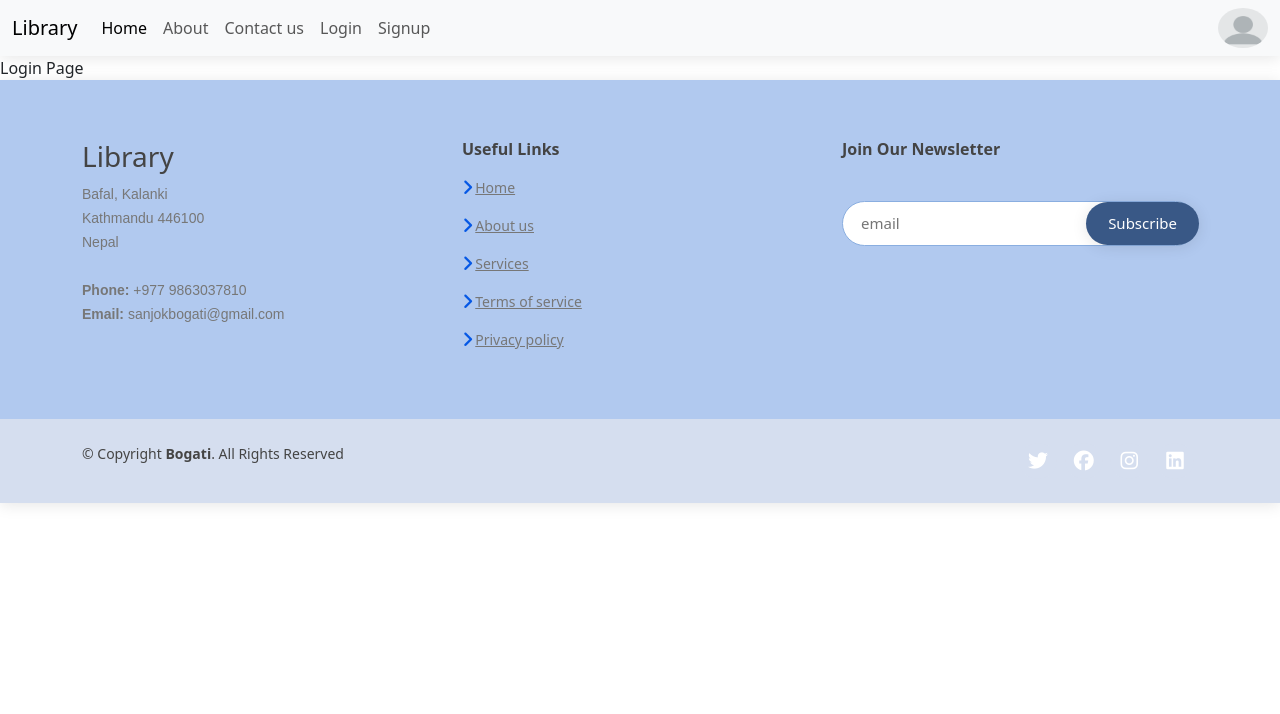
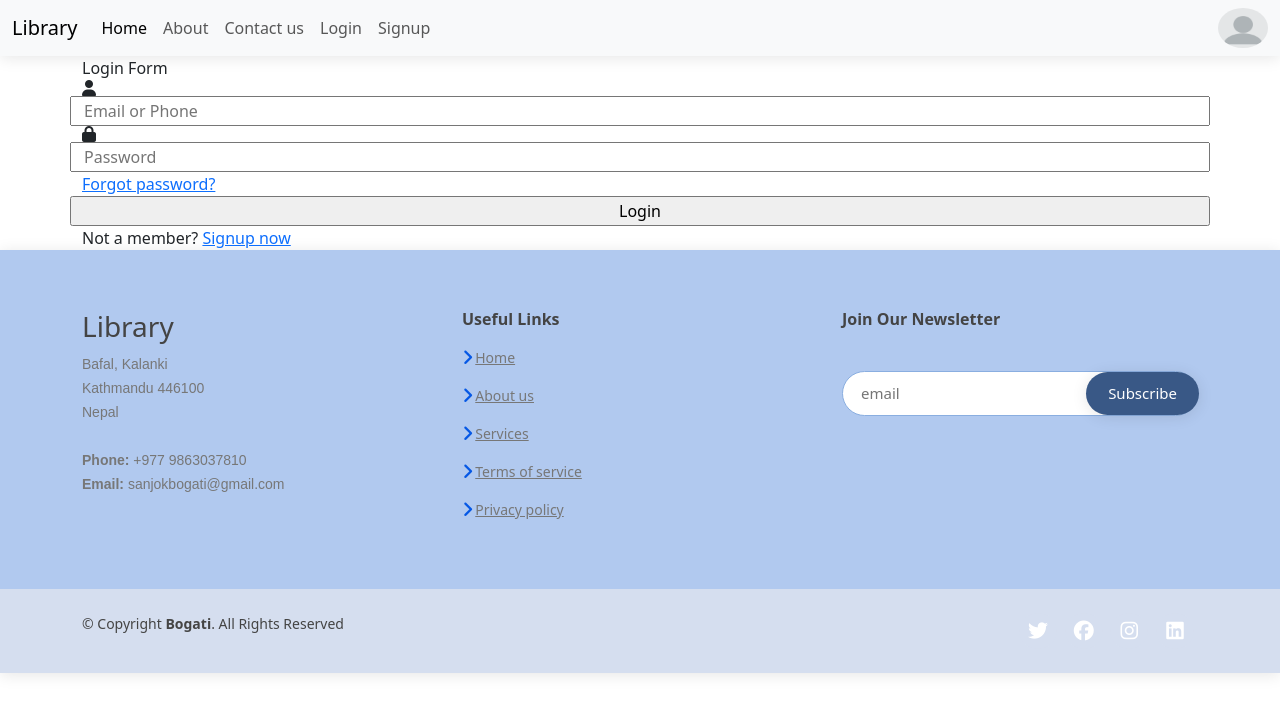
Before and after one commit to DeaaTH65/Library, a Django app: template templates/users/login.html in a window 1280 px wide. Shown: the top 714 px of the page. Run offline with Django 4.2, Linux system fonts and the light colour scheme; the template is opened without the code that fills it, so the values that code supplies are empty; parts of the project's set-up code (start-up, migrations or seed data) failed here and were passed over; some libraries are stand-ins or nearby versions.

Commit message:
login.html

```diff
--- a/templates/users/login.html
+++ b/templates/users/login.html
@@ -3,5 +3,24 @@
 {% block title %}Login{% endblock title %}
 
 {% block content %}
-Login Page
+<div class="container">
+    <div class="wrapper">
+        <div class="title"><span>Login Form</span></div>
+        <form action="#">
+            <div class="row">
+                <i class="fas fa-user"></i>
+                <input type="text" placeholder="Email or Phone" required>
+            </div>
+            <div class="row">
+                <i class="fas fa-lock"></i>
+                <input type="password" placeholder="Password" required>
+            </div>
+            <div class="pass"><a href="#">Forgot password?</a></div>
+            <div class="row button">
+                <input type="submit" value="Login">
+            </div>
+            <div class="signup-link">Not a member? <a href="#">Signup now</a></div>
+        </form>
+    </div>
+</div>
 {% endblock content %}
```
